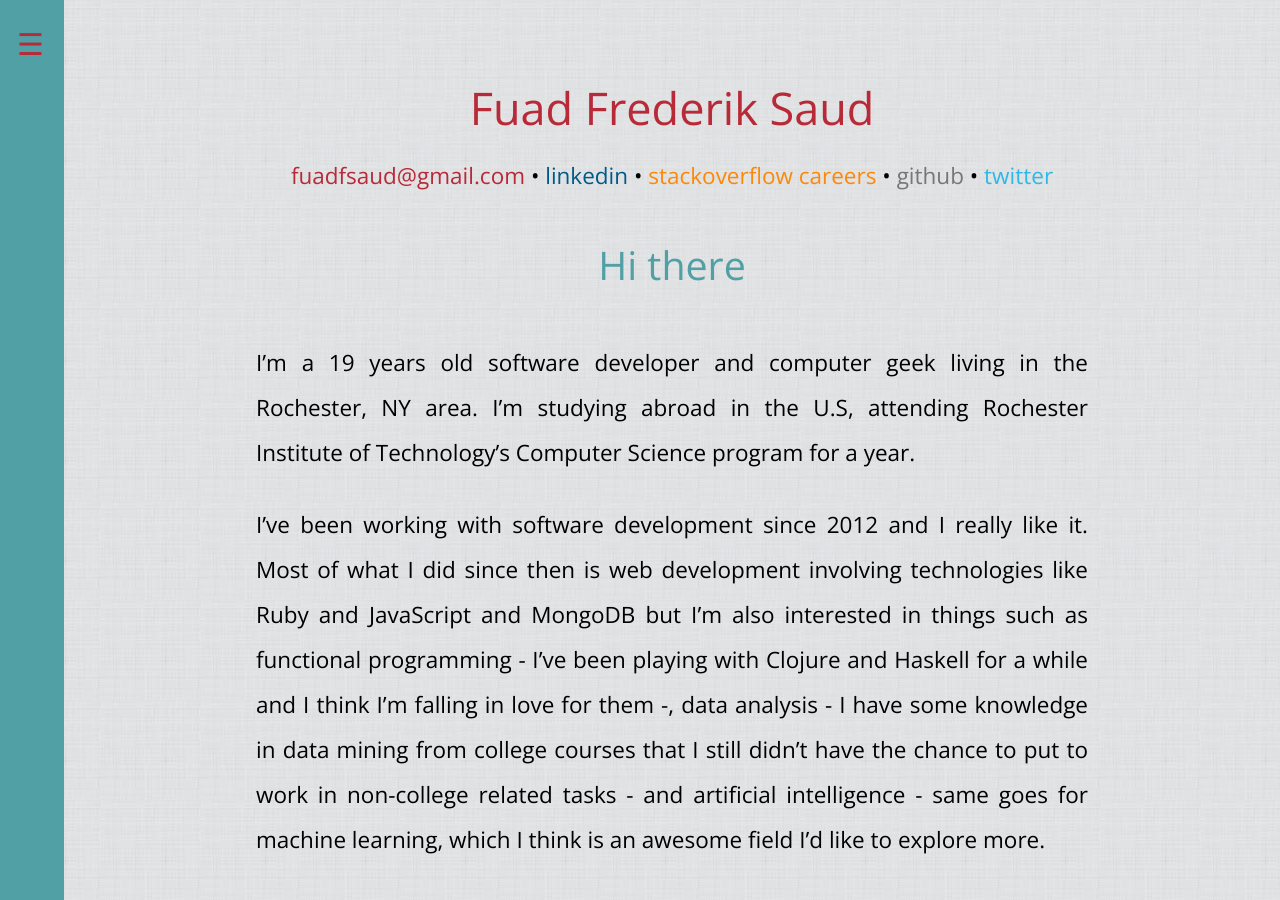
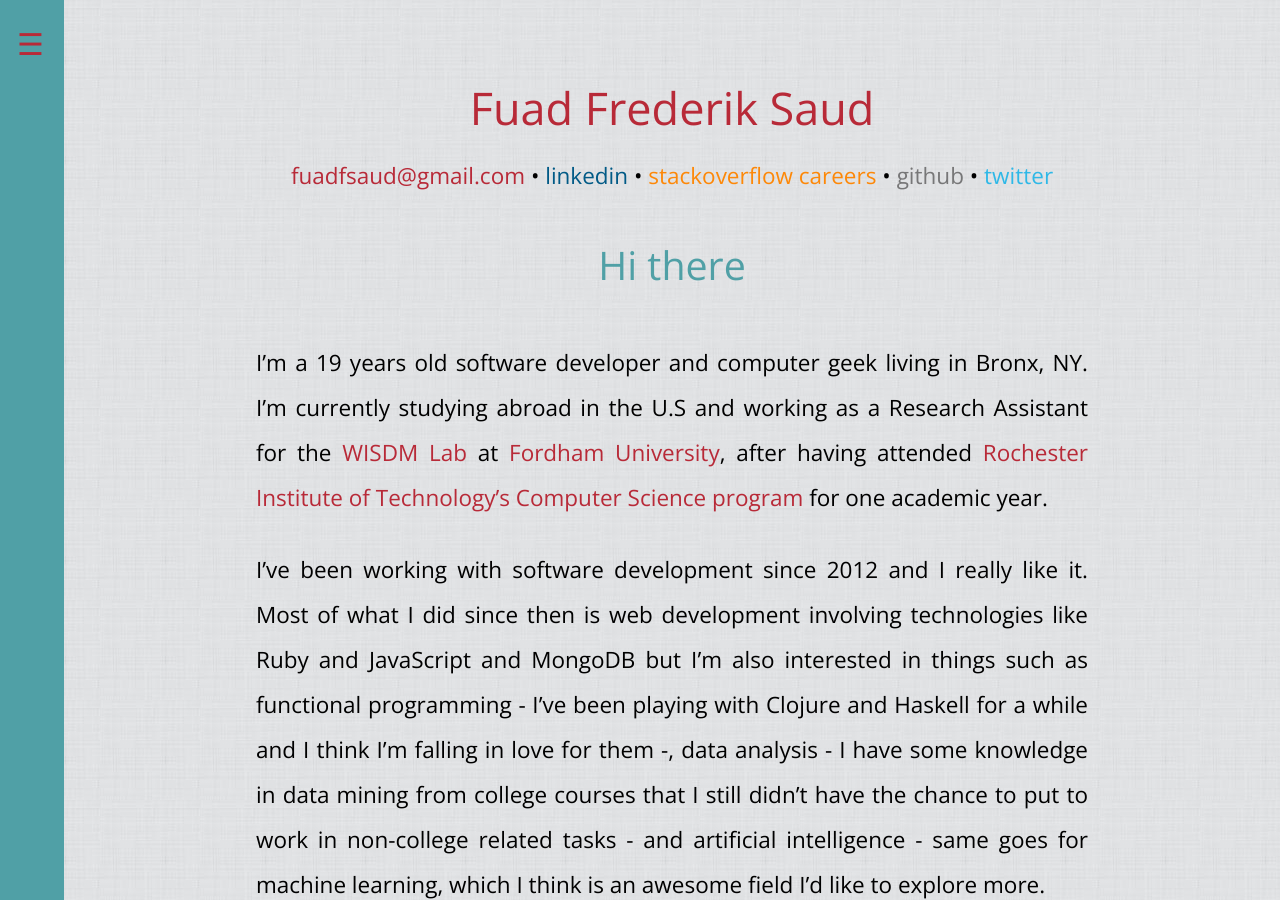
Before and after one commit to fuadsaud/fuadsaud.github.io, a Jekyll site: the page built from resume/index.md, in a window 1280 px wide and 900 px high. Built offline with Jekyll 4.4.1, drawn with Linux system fonts in a browser that asks for light colours; nearby versions of some CDN libraries; some of the changed text lies outside the part shown.

Commit message:
Update location and resume with WISDM info

```diff
--- a/_config.yml
+++ b/_config.yml
@@ -15,7 +15,7 @@ avatar: //www.gravatar.com/avatar/a6ac07e8e5efbba8bec17c104c8e4bb8.png?s=400
 author:
   name: Fuad Saud
   email: fuadfsaud@gmail.com
-  location: Rochester, NY
+  location: Bronx, NY
   links:
     github: //github.com/fuadsaud
     linkedin: //www.linkedin.com/in/fuadsaud/
--- a/resume/index.md
+++ b/resume/index.md
@@ -10,9 +10,12 @@ redirect_from: "/resume.html"
 
 ## Hi there
 
-I'm a 19 years old software developer and computer geek living in the
-Rochester, NY area. I'm studying abroad in the U.S, attending Rochester
-Institute of Technology's Computer Science program for a year.
+I'm a 19 years old software developer and computer geek living in
+{{ site.author.location }}. I'm currently studying abroad in the U.S and
+working as a Research Assistant for the [WISDM Lab](//wisdmproject.com) at
+[Fordham University](//fordham.edu), after having attended
+[Rochester Institute of Technology's Computer Science program](//cs.rit.edu)
+for one academic year.
 
 I've been working with software development since 2012 and I really like it.
 Most of what I did since then is web development involving technologies like
@@ -45,6 +48,9 @@ At [Unisinos](//unisinos.br/global/en/) since March 2011. I'm in the 7th period
 
 ## Where I've been working
 
+### [WISDM Lab (wisdmproject.com)](//wisdmproject.com)
+
+#### Research Assistant - May 2015 to August 2015 (current)
 
 ### [CWI (cwi.com.br)](//cwi.com.br)
 
```
